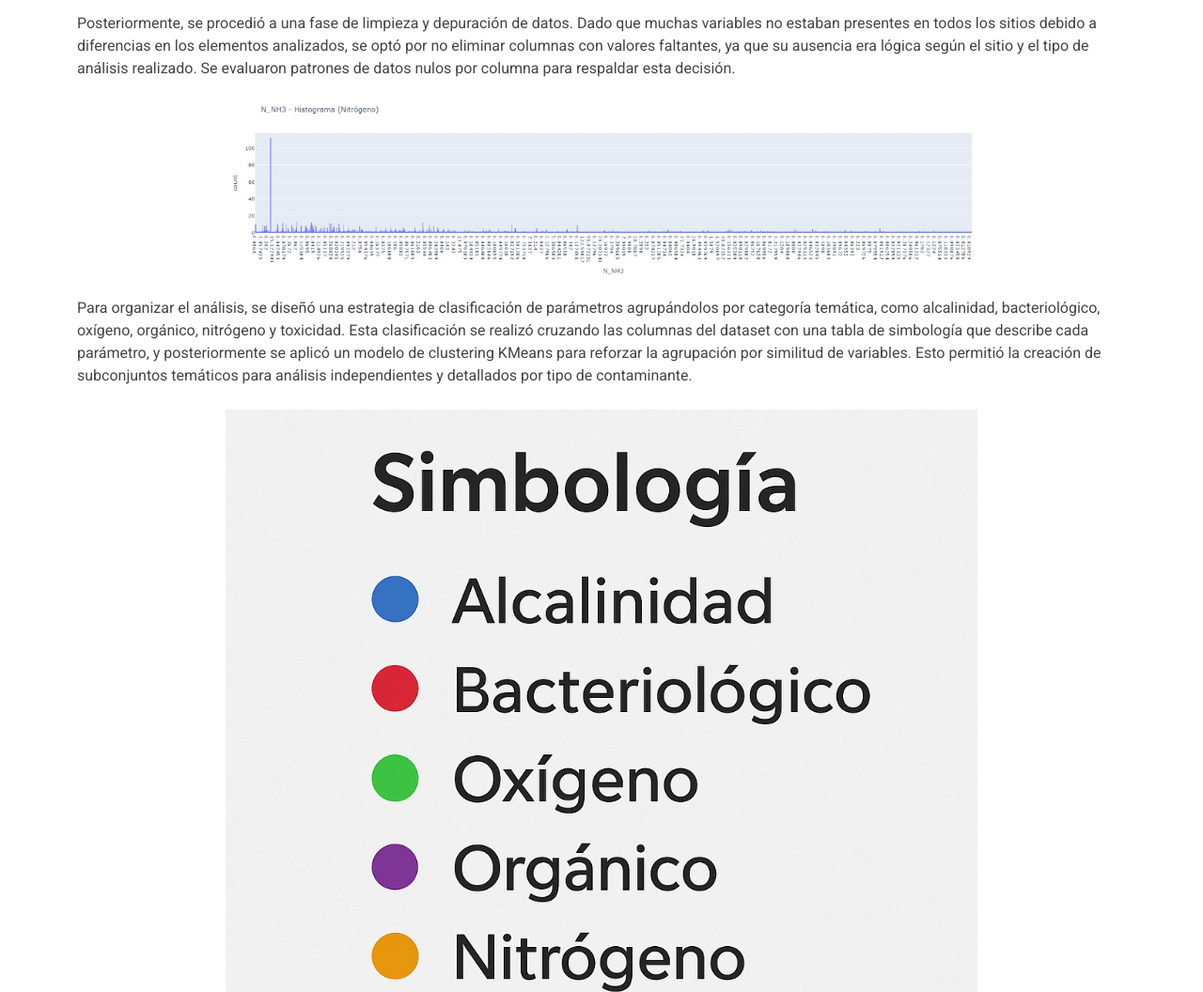
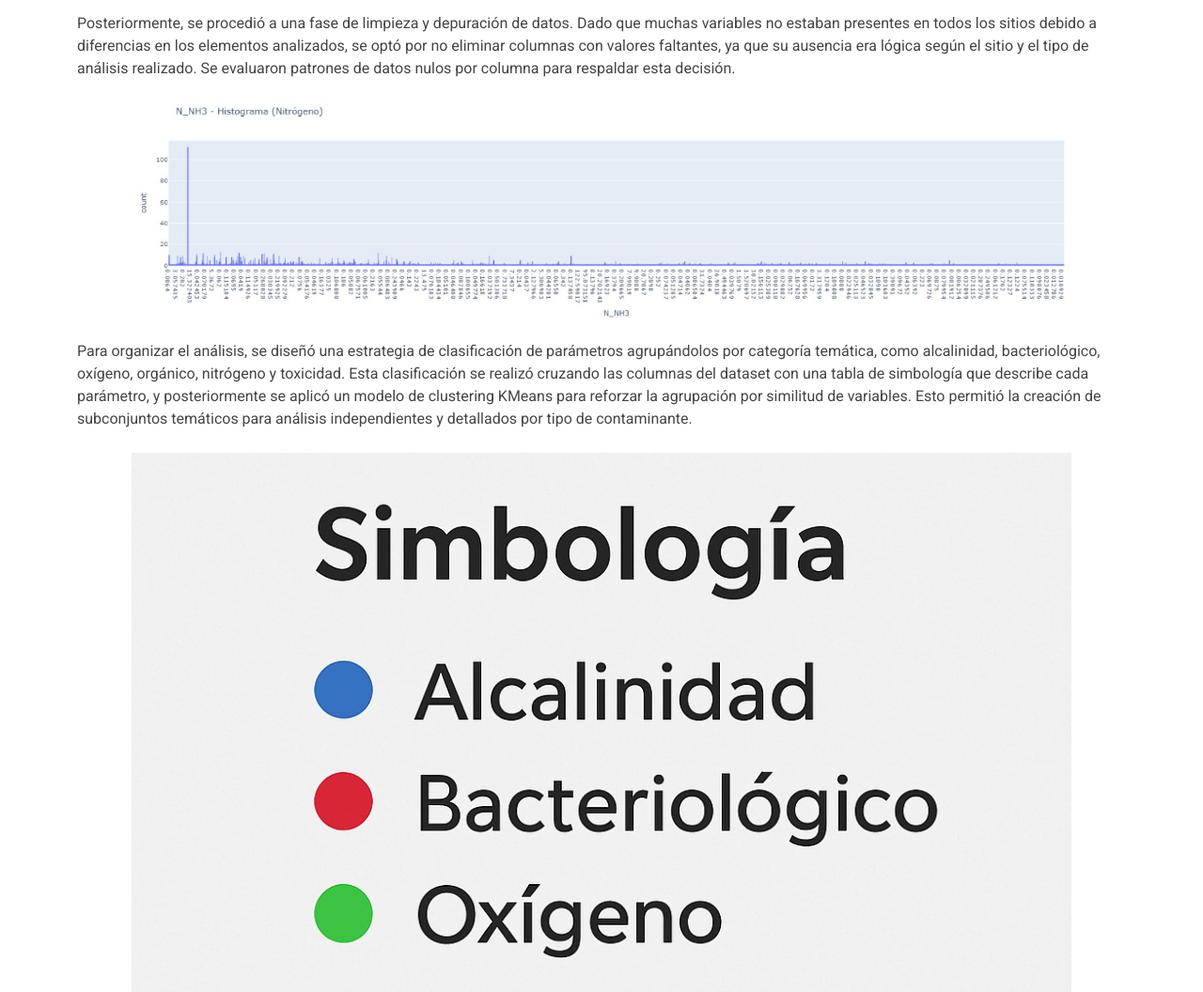
Before and after one commit to DanielaPalvarez/calidad_agua.github.io, a plain HTML site: page about.html in a window 1280 px wide. Shown: the part 456-1512 px from the top of the page at 94% size. Drawn offline with Linux system fonts and the light colour scheme.

Commit message:
Tamaño imagens

```diff
--- a/about.html
+++ b/about.html
@@ -67,11 +67,11 @@
         <p>Comenzamos el proyecto con la recopilación y fusión de dos bases de datos fundamentales: los resultados de monitoreo de calidad del agua por sitio y la información geográfica de los sitios de muestreo. Estas bases fueron integradas utilizando la columna clave "CLAVE SITIO", permitiendo relacionar los resultados de laboratorio con su contexto geográfico (coordenadas, municipio, tipo de cuerpo de agua, etc.).</p>
         <p>Posteriormente, se procedió a una fase de limpieza y depuración de datos. Dado que muchas variables no estaban presentes en todos los sitios debido a diferencias en los elementos analizados, se optó por no eliminar columnas con valores faltantes, ya que su ausencia era lógica según el sitio y el tipo de análisis realizado. Se evaluaron patrones de datos nulos por columna para respaldar esta decisión.</p>
         <div class="text-center my-4">
-          <img src="assets/img/ima1.jpeg" alt="Diagrama de limpieza de datos" class="img-fluid" style="max-width: 800px;">
+          <img src="assets/img/ima1.jpeg" alt="Diagrama de limpieza de datos" class="img-fluid" style="max-width: 1000px;">
         </div>
         <p>Para organizar el análisis, se diseñó una estrategia de clasificación de parámetros agrupándolos por categoría temática, como alcalinidad, bacteriológico, oxígeno, orgánico, nitrógeno y toxicidad. Esta clasificación se realizó cruzando las columnas del dataset con una tabla de simbología que describe cada parámetro, y posteriormente se aplicó un modelo de clustering KMeans para reforzar la agrupación por similitud de variables. Esto permitió la creación de subconjuntos temáticos para análisis independientes y detallados por tipo de contaminante.</p>
         <div class="text-center my-4">
-          <img src="assets/img/ima2.jpeg" alt="Diagrama de limpieza de datos" class="img-fluid" style="max-width: 800px;">
+          <img src="assets/img/ima2.jpeg" alt="Diagrama de limpieza de datos" class="img-fluid" style="max-width: 1000px;">
         </div>
         <p>Una vez segmentados los datos, se implementó una técnica robusta de detección de valores atípicos utilizando el rango intercuartílico (IQR). Para cada parámetro dentro de su respectivo subconjunto, se identificaron aquellas mediciones que caían fuera del rango aceptado, lo que fue interpretado como una posible alerta. Cada evento atípico fue clasificado y almacenado con su respectivo sitio, coordenadas, parámetro implicado, valor detectado, año y categoría.</p>
         <p>Con los eventos atípicos identificados, se generó un sistema de alertas que consolidó todas las observaciones inusuales en un solo repositorio. Este sistema permite saber qué municipios, años y sitios han registrado alertas, así como el tipo de contaminante implicado. Esto sirvió como base para desarrollar visualizaciones interactivas y mapas que permiten monitorear la distribución espacial de las alertas y detectar patrones recurrentes o críticos.</p>
```
